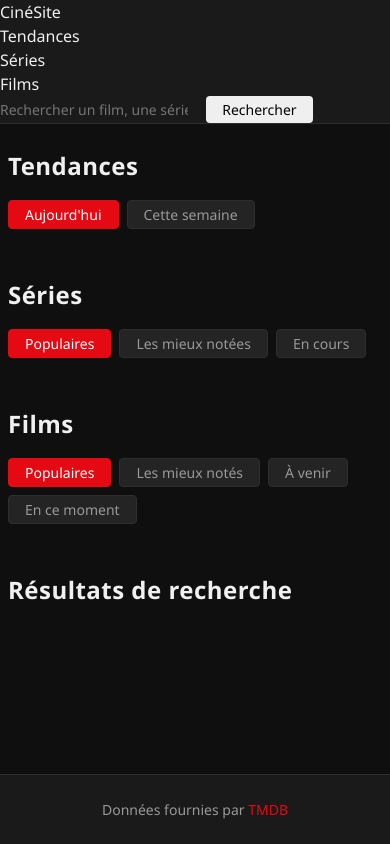
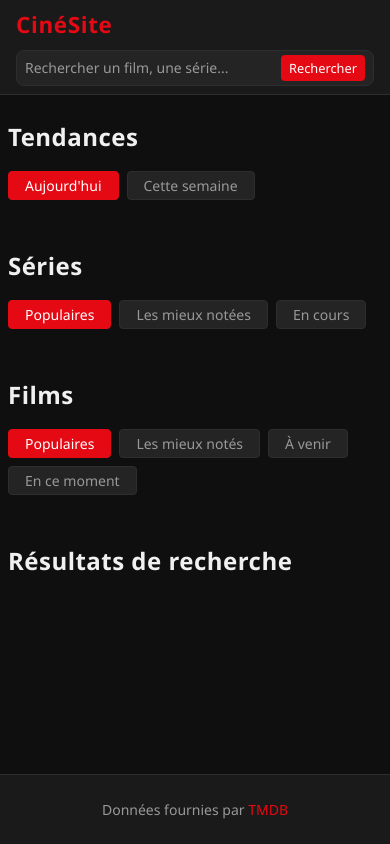
Before and after one commit to Arthur-hub2025/cineprojetjs-, a plain HTML site: page index.html in a window 390 px wide. Drawn offline with Linux system fonts and the light colour scheme.

Commit message:
amélioration css nav header

```diff
--- a/assets/css/style.css
+++ b/assets/css/style.css
@@ -50,6 +50,9 @@ main {
     flex-direction: column;
     gap: var(--spacing-xl);
     padding: var(--spacing-xl) var(--spacing-md);
+    max-width: var(--container-width);
+    width: 100%;
+    margin: 0 auto;
 }
 
 img {
@@ -150,6 +153,92 @@ input {
     position: sticky;
     top: 0;
     z-index: 100;
+
+    & .header-inner {
+        max-width: var(--container-width);
+        margin: 0 auto;
+        padding: 0 var(--spacing-md);
+        height: 64px;
+        display: flex;
+        align-items: center;
+        gap: var(--spacing-xl);
+    }
+
+    & .logo {
+        font-size: 1.4rem;
+        font-weight: 800;
+        color: var(--color-primary);
+        letter-spacing: 0.03em;
+        white-space: nowrap;
+        flex-shrink: 0;
+
+        &:hover {
+            color: var(--color-primary-hover);
+        }
+    }
+
+    & .main-nav {
+        flex: 1;
+
+        & ul {
+            display: flex;
+            gap: var(--spacing-lg);
+        }
+
+        & a {
+            font-size: 0.9rem;
+            font-weight: 500;
+            color: var(--color-text-muted);
+            transition: color 0.2s ease;
+
+            &:hover {
+                color: var(--color-text);
+            }
+
+            &.active {
+                color: var(--color-text);
+            }
+        }
+    }
+
+    & .search-form {
+        display: flex;
+        align-items: center;
+        background-color: var(--color-surface-alt);
+        border: 1px solid var(--color-border);
+        border-radius: var(--radius-md);
+        padding: var(--spacing-xs) var(--spacing-sm);
+        gap: var(--spacing-sm);
+        transition: border-color 0.2s ease;
+
+        &:focus-within {
+            border-color: var(--color-primary);
+        }
+
+        & input {
+            width: 220px;
+            background: none;
+            color: var(--color-text);
+            font-size: 0.875rem;
+
+            &::placeholder {
+                color: var(--color-text-muted);
+            }
+        }
+
+        & button {
+            background-color: var(--color-primary);
+            color: #fff;
+            font-size: 0.8rem;
+            padding: var(--spacing-xs) var(--spacing-sm);
+            border-radius: var(--radius-sm);
+            flex-shrink: 0;
+
+            &:hover {
+                background-color: var(--color-primary-hover);
+            }
+        }
+    }
 }
 
 .site-footer {
@@ -162,6 +251,18 @@ input {
 
     & a {
         color: var(--color-primary);
+    }
+}
+
+@media (max-width: 900px) {
+    .site-header {
+        & .header-inner {
+            gap: var(--spacing-md);
+        }
+
+        & .search-form input {
+            width: 160px;
+        }
     }
 }
 
@@ -180,10 +281,38 @@ input {
         flex-direction: column;
         align-items: flex-start;
     }
+
+    .site-header {
+        & .header-inner {
+            height: auto;
+            flex-wrap: wrap;
+            padding: var(--spacing-sm) var(--spacing-md);
+            gap: var(--spacing-sm);
+        }
+
+        & .main-nav ul {
+            gap: var(--spacing-md);
+        }
+
+        & .search-form {
+            width: 100%;
+            order: 3;
+
+            & input {
+                width: 100%;
+            }
+        }
+    }
 }
 
 @media (max-width: 480px) {
     .cards-grid {
         grid-template-columns: repeat(2, 1fr);
     }
+
+    .site-header {
+        & .main-nav {
+            display: none;
+        }
+    }
 }
```
